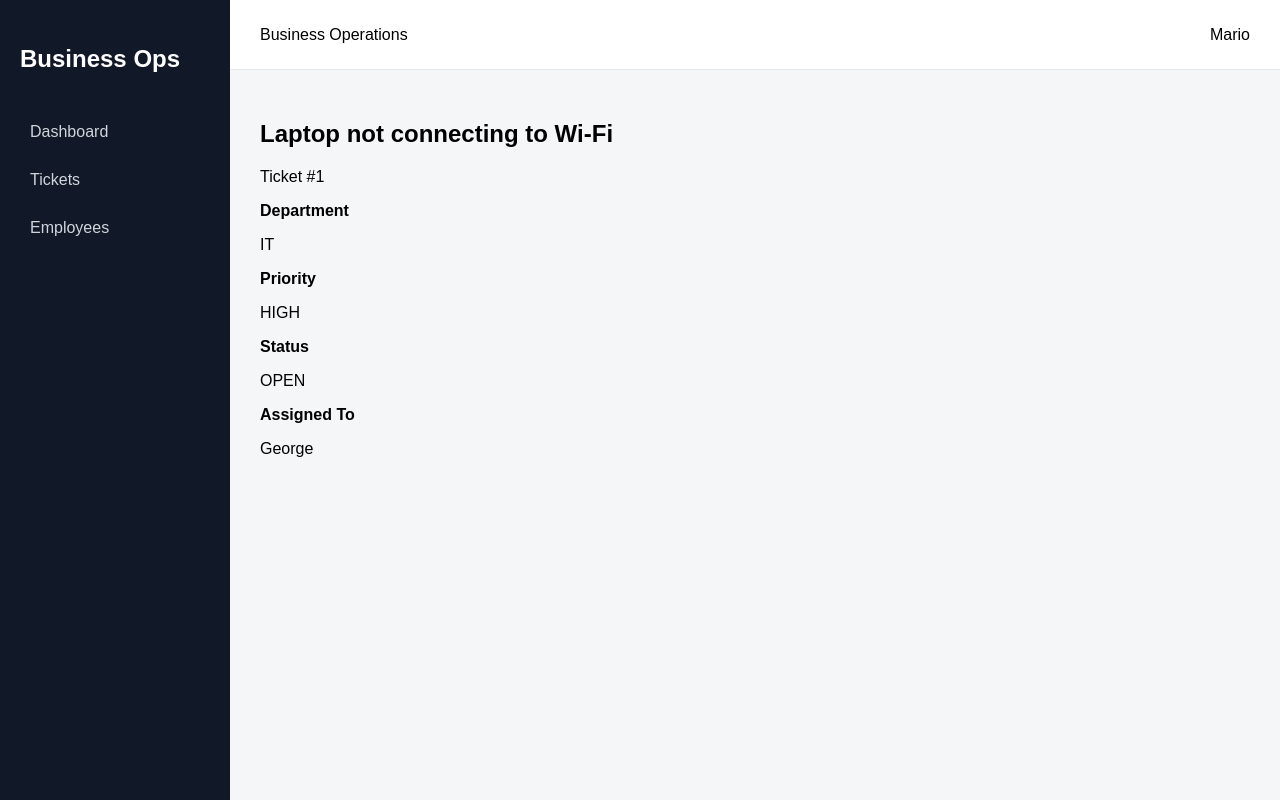
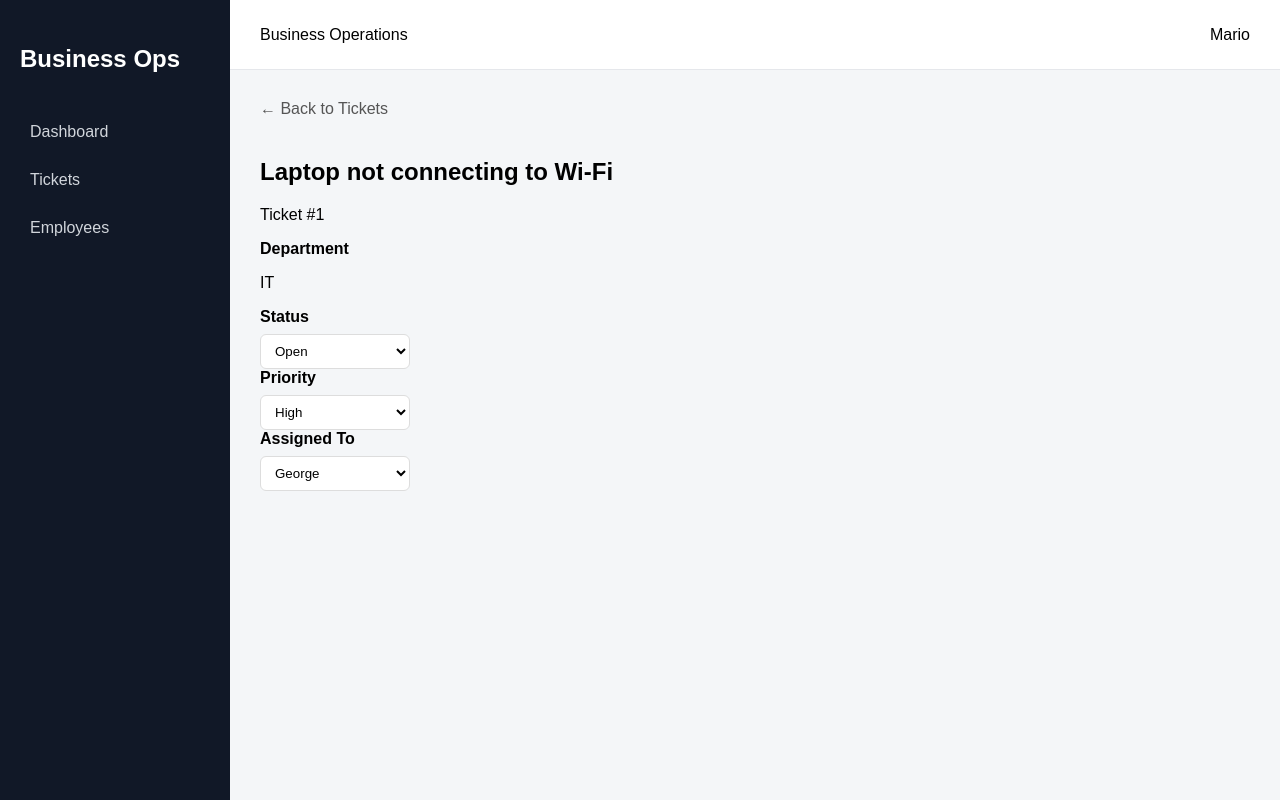
Before and after one commit to mariosfok/Business-Operations-, a React app in the folder frontend/: page /tickets/1 in a window 1280 px wide. Built offline with nearby package versions, Linux system fonts and the light colour scheme; the HTML template or start-up script is replaced by a standard one.

Commit message:
add ticket status, priority and assignment controls
- Add status selection
- Add priority selection
- Add employee assignment
- Add Back to Tickets navigation
- Use React state to manage ticket changes
- Add styling for ticket controls

```diff
--- a/frontend/src/index.css
+++ b/frontend/src/index.css
@@ -196,3 +196,20 @@ body {
     box-shadow: 0 5px 15px rgba(0, 0, 0, 0.08);
     cursor: pointer;
 }
+
+.back-link {
+    display: inline-block;
+    margin-bottom: 20px;
+    text-decoration: none;
+    color: #555;
+}
+
+.ticket-info select {
+    display: block;
+    margin-top: 8px;
+    padding: 8px 10px;
+    border: 1px solid #ddd;
+    border-radius: 6px;
+    background: white;
+    min-width: 150px;
+}
--- a/frontend/src/pages/TicketDetails.jsx
+++ b/frontend/src/pages/TicketDetails.jsx
@@ -1,4 +1,5 @@
-import { useParams } from "react-router-dom";
+import { useState } from "react";
+import { useParams, Link } from "react-router-dom";
 import tickets from "../data/tickets";
 
 function TicketDetails() {
@@ -9,16 +10,28 @@ function TicketDetails() {
         (ticket) => ticket.id === Number(id)
     );
 
+    const [status, setStatus] = useState(ticket?.status || "");
+    const [priority, setPriority] = useState(ticket?.priority || "");
+    const [assignedTo, setAssignedTo] = useState(ticket?.assignedTo || "");
+
     if (!ticket) {
         return (
             <div>
                 <h1>Ticket not found</h1>
+
+                <Link to="/tickets">
+                    Back to Tickets
+                </Link>
             </div>
         );
     }
 
     return (
         <div className="ticket-details">
+
+            <Link to="/tickets" className="back-link">
+                ← Back to Tickets
+            </Link>
 
             <h1>{ticket.title}</h1>
 
@@ -32,18 +45,52 @@ function TicketDetails() {
                 </div>
 
                 <div>
-                    <strong>Priority</strong>
-                    <p>{ticket.priority}</p>
+                    <strong>Status</strong>
+
+                    <select
+                        value={status}
+                        onChange={(event) =>
+                            setStatus(event.target.value)
+                        }
+                    >
+                        <option value="OPEN">Open</option>
+                        <option value="IN_PROGRESS">
+                            In Progress
+                        </option>
+                        <option value="COMPLETED">
+                            Completed
+                        </option>
+                    </select>
                 </div>
 
                 <div>
-                    <strong>Status</strong>
-                    <p>{ticket.status}</p>
+                    <strong>Priority</strong>
+
+                    <select
+                        value={priority}
+                        onChange={(event) =>
+                            setPriority(event.target.value)
+                        }
+                    >
+                        <option value="LOW">Low</option>
+                        <option value="MEDIUM">Medium</option>
+                        <option value="HIGH">High</option>
+                    </select>
                 </div>
 
                 <div>
                     <strong>Assigned To</strong>
-                    <p>{ticket.assignedTo}</p>
+
+                    <select
+                        value={assignedTo}
+                        onChange={(event) =>
+                            setAssignedTo(event.target.value)
+                        }
+                    >
+                        <option value="George">George</option>
+                        <option value="Maria">Maria</option>
+                        <option value="Alex">Alex</option>
+                    </select>
                 </div>
 
             </div>
```
